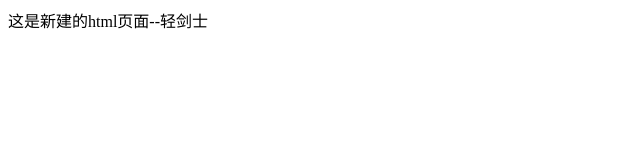
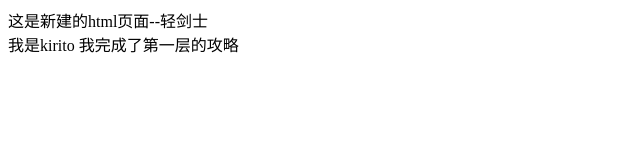
Before and after one commit to sAoKirtio/mysecond, a plain HTML site: page index.html in a window 1280 px wide. Shown: the whole page, without its empty margins (0-640 px from the left). Drawn offline with Linux system fonts and the light colour scheme.

Commit message:
我是桐谷和人我完成了第一层攻略

```diff
--- a/index.html
+++ b/index.html
@@ -7,5 +7,6 @@
   </head>
   <body>
     <span>这是新建的html页面--轻剑士</span>
+    <div>我是kirito 我完成了第一层的攻略</div>
   </body>
 </html>
```
